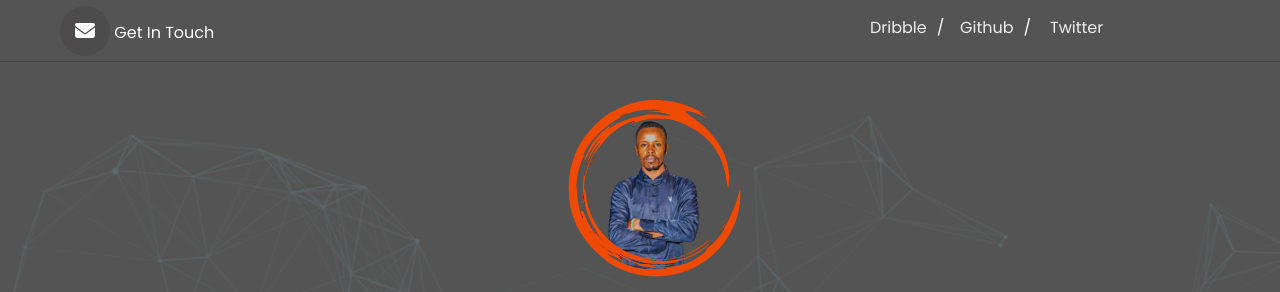
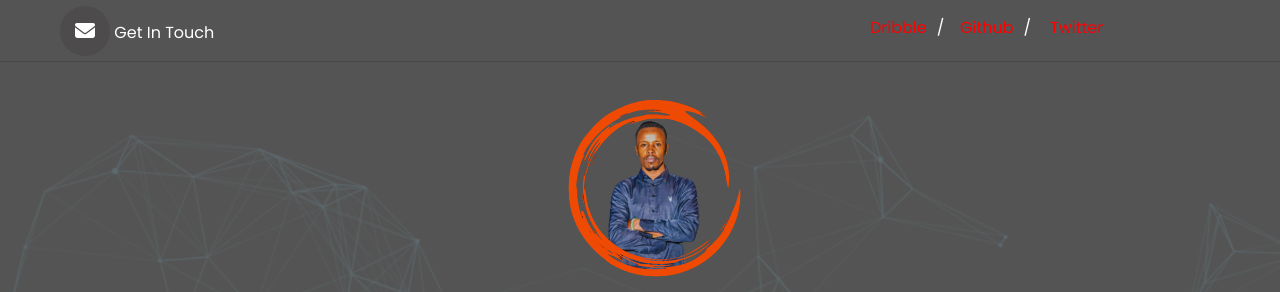
Before and after one commit to repoleved08/k-portfolio, a plain HTML site: page index.html in a window 1280 px wide. Shown: the top 292 px of the page. Drawn offline with Linux system fonts and the light colour scheme.

Commit message:
modified style.css

```diff
--- a/style.css
+++ b/style.css
@@ -59,7 +59,7 @@ body {
 
 .nav-links ul li a {
     text-decoration: none;
-    color: #eee;
+    color: red;
 }
 .nav-links ul li a:hover{
     color: yellowgreen;
```
